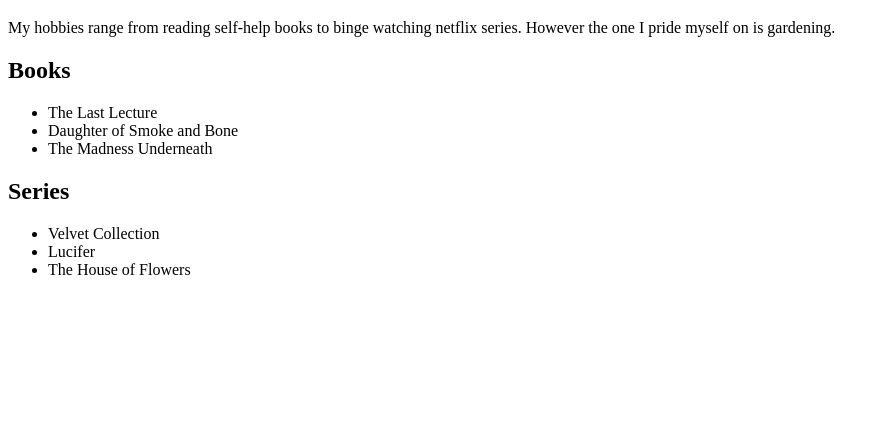
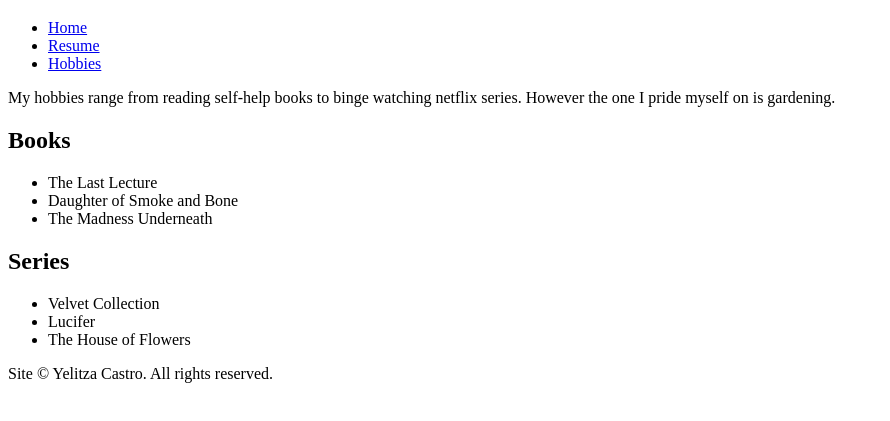
Before and after one commit to yeiltza/project-one, a plain HTML site: page hobbies/index.html in a window 1280 px wide. Shown: the part 61-482 px from the top of the page, without its empty margins (0-890 px from the left). Drawn offline with Linux system fonts and the light colour scheme.

Commit message:
Add footer

```diff
--- a/hobbies/index.html
+++ b/hobbies/index.html
@@ -5,22 +5,41 @@
     <title>Hobbies</title>
   </head>
   <body>
+    <header>
       <h1>Hobbies</h1>
+      <nav>
+        <ul>
+          <li><a href="../">Home</a></li>
+          <li><a href="../resume">Resume</a></li>
+          <li><a href="../hobbies">Hobbies</a></li>
+        </ul>
+      </nav>
+    </header>
+    <main>
+      <section id="summary">
         <p>
           My hobbies range from reading self-help books to binge watching netflix
           series. However the one I pride myself on is gardening.
         </p>
+      </section>
+      <section id="books">
         <h2>Books</h2>
         <ul>
           <li>The Last Lecture</li>
           <li>Daughter of Smoke and Bone</li>
           <li>The Madness Underneath</li>
         </ul>
+      </section>
+      <section id="series">
         <h2>Series</h2>
         <ul>
           <li>Velvet Collection</li>
           <li>Lucifer</li>
           <li>The House of Flowers</li>
         </ul>
+    </main>
+    <footer>
+      <p>Site © Yelitza Castro. All rights reserved.</p>
+    </footer>
   </body>
 </html>
```
Also changed, not shown: index.html (+10 -0 lines), resume/index.html (+8 -1 lines). Lines whose indentation alone changed are shown as unchanged.
